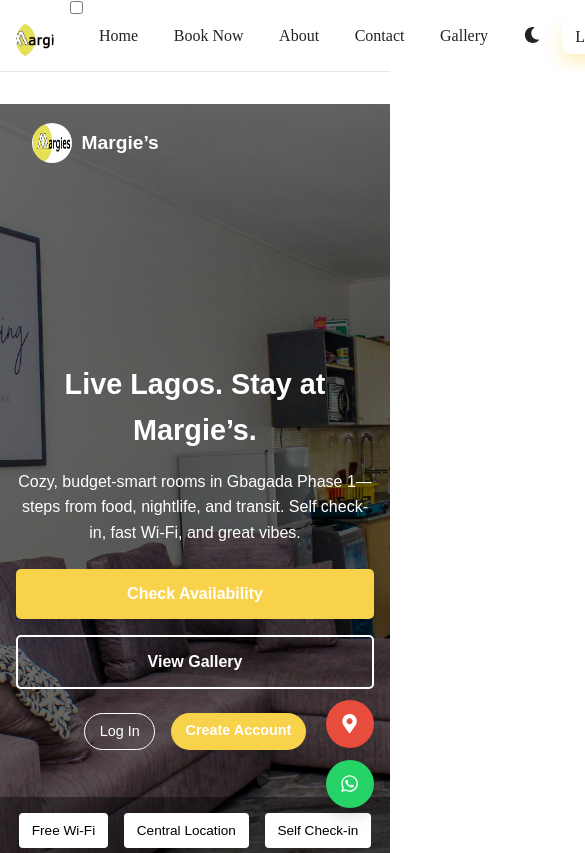
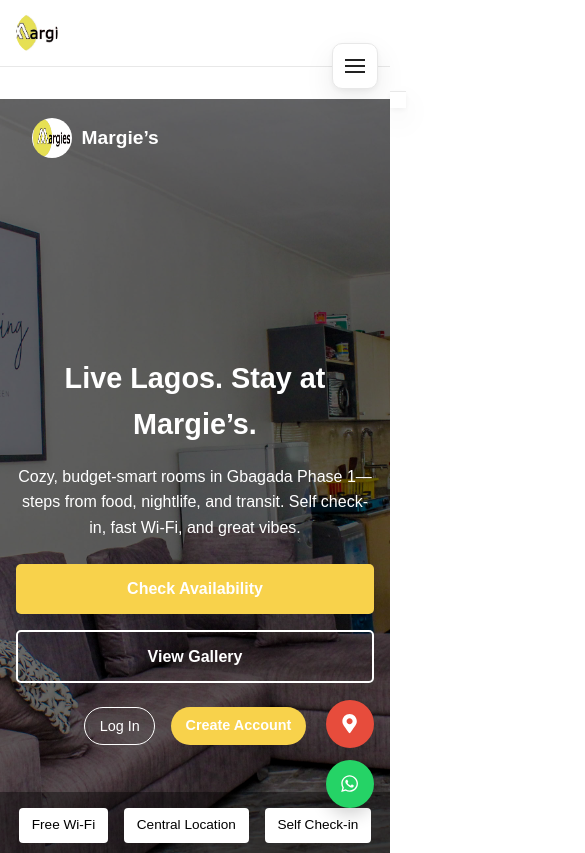
Before and after one commit to olajayoflagos/Margie, a React (Vite) app: page / in a window 390 px wide. Shown: the top 853 px of the page, 585 px wide, since content can reach past the window. Built offline with nearby package versions, Linux system fonts and the light colour scheme; no server answers; what @react-pdf/renderer would draw is missing.

Commit message:
Update App.css

```diff
--- a/src/App.css
+++ b/src/App.css
@@ -1,4 +1,4 @@
-/* ============ ROOT & THEME ============ */
+/* ================= ROOT & THEME ================= */
 :root{
   --brand:#f8d24b;
   --brand-dark:#e2c33f;
@@ -15,197 +15,179 @@
 
 .light-mode{ background:var(--bg); color:var(--text); }
 .dark-mode { background:#0e0f14; color:#e9e9e9; }
-
-.dark-mode .section{ background:#12131a; }
-.dark-mode .header{ background:rgba(0,0,0,.6); backdrop-filter:blur(6px); border-color:#22263a; }
-.dark-mode .data-table{ background:#171923; color:#e9e9e9; }
-.dark-mode .data-table th,
-.dark-mode .data-table td{ border-color:#22263a; }
+.dark-mode .header{ background:rgba(0,0,0,.6); border-color:#22263a; backdrop-filter:blur(6px); }
 .dark-mode a{ color:#9ecbff; }
 
-/* ============ LAYOUT ============ */
+/* ================= LAYOUT ================= */
 .App{ min-height:100vh; display:flex; flex-direction:column; }
 
-.section{
-  padding:3rem 1rem;
-  max-width:1200px;  /* centered site width */
-  margin:0 auto;
-}
+.section{ padding:3rem 1rem; max-width:1200px; margin:0 auto; }
 .no-padding-top{ padding-top:0; }
 
-/* ============ HEADER / NAV ============ */
+/* ================= HEADER / NAV ================= */
 .header{
-  position:sticky; top:0; z-index:50;
-  background:rgba(255,255,255,.9);
+  position:sticky; top:0; z-index:100;
+  background:rgba(255,255,255,.92);
   backdrop-filter:blur(6px);
   border-bottom:1px solid var(--border);
 }
-
-.brand-container{
-  display:flex; align-items:center; justify-content:space-between;
-  padding:.75rem 1rem .5rem;
-}
-
-.logo-container{ display:flex; align-items:center; gap:.5rem; cursor:pointer; }
+.brand-container{ display:flex; align-items:center; gap:.6rem; padding:.75rem 1rem; cursor:pointer; }
 .logo{ height:42px; width:42px; border-radius:50%; object-fit:cover; }
 
+nav{ position:relative; }
+
+/* --- mobile hamburger (needs the tiny JSX toggle snippet) --- */
+.nav-toggle{ display:none; }
+
+/* the 3 lines */
+.hamburger{
+  display:none;
+  position:absolute; right:12px; top:10px;
+  width:44px; height:44px; border-radius:10px;
+  border:1px solid var(--border); background:var(--bg);
+  align-items:center; justify-content:center;
+  box-shadow:var(--shadow); cursor:pointer;
+}
+.hamburger span,
+.hamburger span::before,
+.hamburger span::after{
+  content:""; display:block; width:20px; height:2px; background:currentColor;
+  position:relative; transition:.25s;
+}
+.hamburger span::before{ position:absolute; top:-6px; left:0; }
+.hamburger span::after { position:absolute; top:6px;  left:0; }
+
+/* rotate to X when open */
+.nav-toggle:checked + .hamburger span{ background:transparent; }
+.nav-toggle:checked + .hamburger span::before{ transform:translateY(6px) rotate(45deg); }
+.nav-toggle:checked + .hamburger span::after{  transform:translateY(-6px) rotate(-45deg); }
+
+/* --- links --- */
 .nav-links{
-  display:flex; align-items:center; gap:.6rem;
   list-style:none; margin:0; padding:.4rem 1rem 1rem;
-  flex-wrap:nowrap;           /* single row */
-  overflow-x:auto;            /* scroll if it overflows */
-  scrollbar-width:none;
+  display:flex; gap:.6rem; align-items:center; flex-wrap:wrap;
 }
-.nav-links::-webkit-scrollbar{ display:none; }
-
 .nav-links a, .nav-links button{
   color:inherit; text-decoration:none; font-weight:500;
   padding:.45rem .75rem; border-radius:8px;
   border:1px solid transparent; background:transparent; cursor:pointer;
-  white-space:nowrap;
 }
-
 .nav-links a.active,
 .nav-links a:hover,
-.nav-links button:hover{
-  background:var(--bg-soft); border-color:var(--border);
-}
-
+.nav-links button:hover{ background:var(--bg-soft); border-color:var(--border); }
 .theme-toggle-button{ border:1px solid var(--border); background:var(--bg); }
 
-/* CTA buttons in nav */
+/* pill buttons for auth */
 .btn-yellow{
-  display:inline-flex; align-items:center; justify-content:center;
-  padding:.5rem 1rem; border-radius:999px; font-weight:700;
-  background:var(--brand); color:#000; border:none; white-space:nowrap;
+  background:var(--brand); color:#000; border:none;
+  border-radius:999px; padding:.5rem 1rem; font-weight:700;
   box-shadow:0 8px 18px rgba(248,210,75,.35);
 }
 .btn-yellow:hover{ background:var(--brand-dark); }
-
 .btn-grey{
-  display:inline-flex; align-items:center; justify-content:center;
-  padding:.5rem 1rem; border-radius:999px; font-weight:700;
-  background:#e9ecef; color:#111; border:1px solid #dadde1; white-space:nowrap;
+  background:#e9ecef; color:#111; border:1px solid #dadde1;
+  border-radius:999px; padding:.5rem 1rem; font-weight:700;
 }
 .btn-grey:hover{ background:#dfe4e8; }
 
-/* ============ HERO / CAROUSEL ============ */
+.admin-button-link{ background:#111; color:#fff; border:1px solid #111; border-radius:8px; padding:.45rem .8rem; }
+.admin-button-link:hover{ opacity:.9; }
+
+/* ================= HERO / CAROUSEL ================= */
 .carouselmedia{ width:100%; max-height:72vh; object-fit:cover; }
 
-/* ============ AVAILABILITY CARD (full-width) ============ */
-/* Your CheckAvailability root has class="availability" */
+/* ================= AVAILABILITY CARD ================= */
 .availability{
-  width:100%;                 /* fill section width on desktop */
-  background:var(--bg);
-  border:1px solid var(--border);
-  border-radius:16px;
-  box-shadow:var(--shadow);
-  padding:1.25rem;
-  margin:0 auto;              /* center it inside .section */
+  width:100%; background:var(--bg); border:1px solid var(--border);
+  border-radius:16px; box-shadow:var(--shadow);
+  padding:1.25rem; margin:0 auto;
 }
 .availability h2{ margin-top:0; }
-.availability .alert{
-  margin:.5rem 0; padding:.75rem 1rem; border-radius:10px; font-weight:600;
-}
-.availability .alert-success{ background:#e9f9ef; color:#167c3f; }
-.availability .alert-error{ background:#fdecec; color:#b42318; }
-.availability .spinner{
-  width:22px; height:22px; border-radius:50%;
-  border:3px solid var(--border); border-top-color:#999; animation:spin 1s linear infinite;
-}
-@keyframes spin{ to{ transform:rotate(360deg); } }
-
-.availability input,
-.availability select{
-  width:100%; max-width:100%;
-  padding:.8rem .9rem; border:1px solid var(--border);
-  border-radius:10px; background:var(--bg); color:inherit; margin:.4rem 0 .8rem;
+.availability input, .availability select{
+  width:100%; padding:.85rem 1rem; border:1px solid var(--border);
+  border-radius:10px; background:var(--bg); color:inherit; margin:.45rem 0 .9rem;
 }
 .availability button{
-  width:100%; padding:.95rem 1rem; border:none; border-radius:10px;
+  width:100%; padding:1rem 1.1rem; border:none; border-radius:10px;
   background:var(--brand); color:#000; font-weight:700; cursor:pointer;
   box-shadow:0 10px 22px rgba(248,210,75,.35);
 }
 .availability button:hover{ background:var(--brand-dark); }
+.availability .alert{ margin:.5rem 0; padding:.75rem 1rem; border-radius:10px; font-weight:600; }
+.availability .alert-success{ background:#e9f9ef; color:#167c3f; }
+.availability .alert-error{   background:#fdecec; color:#b42318; }
 
-/* ============ CONTACT CARD (full-width) ============ */
+/* ================= CONTACT CARD ================= */
 #contact .contact-form{
-  width:100%;                 /* fill section width on desktop */
-  max-width:none;             /* remove old cap */
-  background:var(--bg);
-  border:1px solid var(--border);
-  border-radius:16px;
-  box-shadow:var(--shadow);
-  padding:1.25rem;
-  display:grid; gap:.9rem;
+  width:100%; background:var(--bg); border:1px solid var(--border);
+  border-radius:16px; box-shadow:var(--shadow);
+  padding:1.25rem; display:grid; gap:.9rem;
 }
-
-/* two columns on large screens; one column on mobile */
-@media (min-width: 992px){
-  #contact .contact-form{ grid-template-columns:1fr 1fr; }
-  #contact .contact-form input:nth-of-type(1),
-  #contact .contact-form input:nth-of-type(2){ grid-column:auto; }
-  #contact .contact-form textarea{ grid-column:1 / -1; }
-  #contact .contact-form button{ grid-column:1 / -1; }
-}
-
-/* fields */
-.contact-form input,
-.contact-form textarea{
-  padding:.9rem 1rem; border:1px solid var(--border);
+#contact .contact-form input,
+#contact .contact-form textarea{
+  padding:.95rem 1rem; border:1px solid var(--border);
   border-radius:10px; background:var(--bg); color:inherit;
 }
-.contact-form textarea{ min-height:160px; resize:vertical; }
-.contact-form button{
+#contact .contact-form textarea{ min-height:160px; resize:vertical; }
+#contact .contact-form button{
   background:var(--brand); color:#000; font-weight:700; border:none;
   padding:1rem 1.1rem; border-radius:10px; cursor:pointer;
   box-shadow:0 10px 22px rgba(248,210,75,.35);
 }
-.contact-form button:hover{ background:var(--brand-dark); }
-
+#contact .contact-form button:hover{ background:var(--brand-dark); }
 .contact-status{ margin-top:.5rem; font-weight:600; }
 .contact-status.info{ color:var(--info); }
 .contact-status.success{ color:var(--success); }
 .contact-status.error{ color:var(--danger); }
 
-/* ============ FLOATING ACTIONS ============ */
+/* ================= FULL-BLEED DESKTOP ================= */
+@media (min-width: 992px){
+  #check .availability,
+  #contact .contact-form{
+    width:100vw; max-width:100vw;
+    position:relative; left:50%; right:50%;
+    margin-left:-50vw; margin-right:-50vw;
+    border-radius:0;
+    padding:2rem 4vw;
+  }
+}
+
+/* ================= FLOATING ACTIONS ================= */
 .map-float, .whatsapp-float{
   position:fixed; right:16px; width:48px; height:48px; border-radius:50%;
-  display:grid; place-items:center; color:#fff; z-index:60;
-  box-shadow:0 6px 18px rgba(0,0,0,.2);
+  display:grid; place-items:center; color:#fff; z-index:60; box-shadow:0 6px 18px rgba(0,0,0,.2);
 }
 .map-float{ bottom:96px; background:#e74c3c; }
 .whatsapp-float{ bottom:36px; background:#25d366; }
 .map-icon, .whatsapp-icon{ font-size:1.2rem; }
 
-/* ============ SCROLL TO TOP ============ */
+/* ================= SCROLL TO TOP ================= */
 .scroll-top-button{
   position:fixed; bottom:160px; right:16px; width:46px; height:46px;
   border-radius:50%; border:none; background:#000; color:#fff; cursor:pointer;
   z-index:55; box-shadow:0 5px 16px rgba(0,0,0,.2);
 }
 
-/* ============ AUTH FORMS (Login / Signup / Reset) ============ */
+/* ================= AUTH FORMS ================= */
 .auth-form{
-  max-width:520px; width:100%;
-  margin:2rem auto; padding:1.5rem;
+  max-width:520px; width:100%; margin:2rem auto; padding:1.5rem;
   border:1px solid var(--border); border-radius:12px; background:var(--bg);
   box-shadow:var(--shadow);
 }
 .auth-form h2{ margin-bottom:.5rem; }
 .auth-form input{
-  width:100%; padding:.9rem 1rem; border:1px solid var(--border);
+  width:100%; padding:.95rem 1rem; border:1px solid var(--border);
   border-radius:10px; background:var(--bg); color:inherit; margin:.5rem 0;
 }
 .auth-form button{
   width:100%; padding:1rem 1.1rem; border:none; border-radius:10px;
   background:var(--brand); color:#000; font-weight:700; cursor:pointer;
-  margin-top:.5rem; box-shadow:0 10px 22px rgba(248,210,75,.35);
+  box-shadow:0 10px 22px rgba(248,210,75,.35);
 }
 .auth-form button:hover{ background:var(--brand-dark); }
 .auth-form .error{ color:var(--danger); font-weight:600; }
 
-/* ============ MY BOOKINGS ============ */
+/* ================= MY BOOKINGS ================= */
 .my-bookings{ max-width:900px; margin:2rem auto; }
 .my-bookings ul{ list-style:none; padding:0; display:grid; gap:1rem; }
 .my-bookings li{
@@ -218,38 +200,34 @@
 }
 .my-bookings button:hover{ background:var(--bg-soft); }
 
-/* ============ TABLES (Admin) ============ */
-.data-table{
-  width:100%; border-collapse:collapse; background:#fff;
-  border:1px solid var(--border); border-radius:10px; overflow:hidden;
-}
-.data-table th, .data-table td{
-  border-bottom:1px solid var(--border); padding:.75rem; text-align:left;
-}
-.status-badge{
-  padding:.25rem .55rem; border-radius:999px; font-size:.85rem;
-  background:var(--bg-soft); border:1px solid var(--border);
+/* ================= TABLES (ADMIN) ================= */
+.data-table{ width:100%; border-collapse:collapse; background:#fff; border:1px solid var(--border); border-radius:10px; overflow:hidden; }
+.data-table th, .data-table td{ border-bottom:1px solid var(--border); padding:.75rem; text-align:left; }
+.status-badge{ padding:.25rem .55rem; border-radius:999px; font-size:.85rem; background:var(--bg-soft); border:1px solid var(--border); }
+
+/* ================= FOOTER ================= */
+.footer{ margin-top:auto; border-top:1px solid var(--border); padding:1rem; text-align:center; background:var(--bg); }
+.footer a{ color:#0077cc; margin:0 .35rem; }
+
+/* ================= RESPONSIVE NAV BEHAVIOR ================= */
+@media (max-width: 992px){
+  /* show the burger, hide list by default */
+  .hamburger{ display:flex; }
+  .nav-links{
+    position:absolute; left:0; right:0; top:58px;
+    display:flex; flex-direction:column; gap:.25rem;
+    background:var(--bg); border-top:1px solid var(--border);
+    box-shadow:var(--shadow);
+    padding:.5rem; margin:0;
+    max-height:0; overflow:hidden; transform-origin:top; transition:max-height .25s ease;
+    z-index:90;
+  }
+  /* when checked, drop down */
+  .nav-toggle:checked ~ .nav-links{ max-height:80vh; }
+  /* make links larger for touch */
+  .nav-links a, .nav-links button{ padding:.8rem 1rem; border-radius:10px; }
+  .brand-container{ padding-right:64px; } /* room for burger */
 }
 
-/* ============ FOOTER ============ */
-.footer{
-  margin-top:auto; border-top:1px solid var(--border);
-  padding:1rem; text-align:center; background:var(--bg);
-}
-.footer a{ color:#0077cc; margin:0 .35rem; }
-
-/* ============ UTIL ============ */
-.booking-lock{
-  border:1px dashed var(--border); padding:1rem; border-radius:10px; background:var(--bg-soft);
-}
-.nav-welcome{ font-size:.9rem; color:var(--muted); }
-
-/* ============ RESPONSIVE TWEAKS ============ */
-@media (max-width:768px){
-  .brand-container{ padding-bottom:.2rem; }
-  .nav-links{ padding-top:0; }
-  .logo{ height:38px; width:38px; }
-
-  /* Mobile: availability/contact remain full width with comfy padding */
-  .availability, #contact .contact-form{ padding:1rem; border-radius:14px; }
-}
+/* tiny tweaks */
+.nav-welcome{ font-size:.9rem; color:var(--muted); white-space:nowrap; }
```
